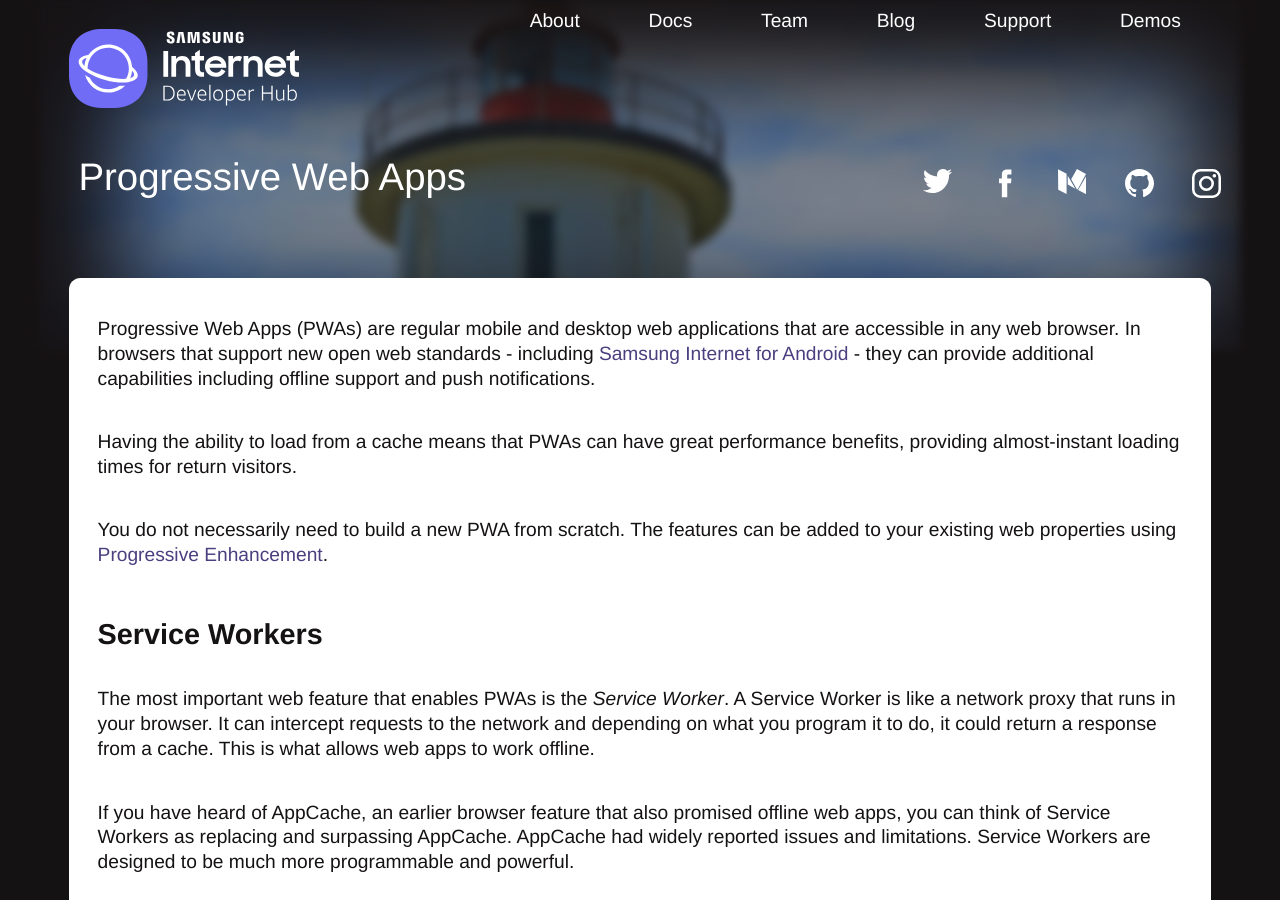
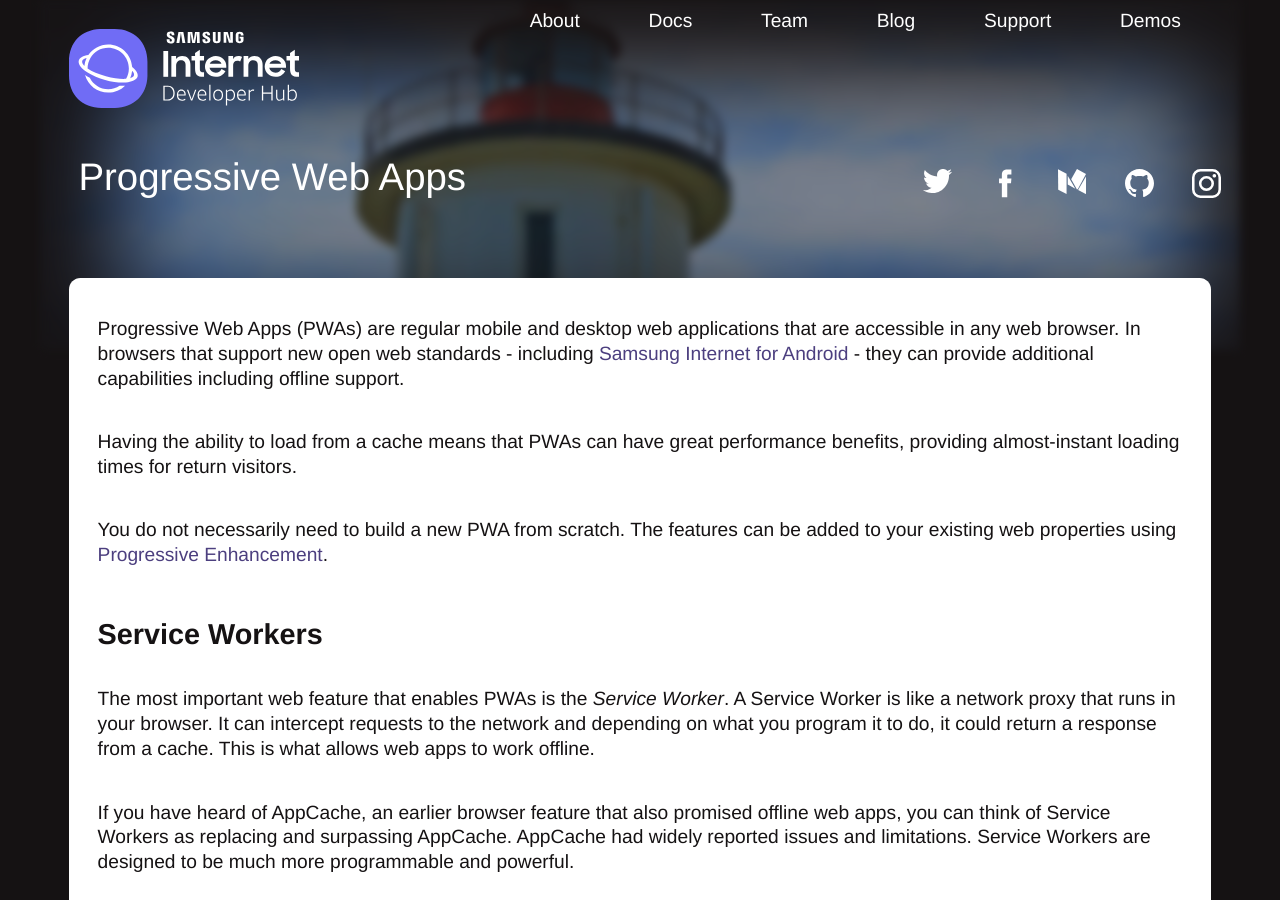
Before and after one commit to SamsungInternet/homepage-archive, a Jekyll site: the page built from docs/progressive-web-apps.md, in a window 1280 px wide and 900 px high. Built offline with Jekyll 4.4.1, drawn with Linux system fonts in a browser that asks for light colours; some of the changed text lies outside the part shown.

```diff
--- a/docs/progressive-web-apps.md
+++ b/docs/progressive-web-apps.md
@@ -7,7 +7,7 @@
 Progressive Web Apps (PWAs) are regular mobile and desktop web applications that are
 accessible in any web browser. In browsers that support new open web standards - including
 [Samsung Internet for Android](/about) - they can provide additional capabilities including
-offline support and push notifications.
+offline support.
 
 Having the ability to load from a cache means that PWAs can have great performance benefits,
 providing almost-instant loading times for return visitors.
```
Also changed, not shown: other parts of docs/progressive-web-apps.md (+1 -0 lines).
